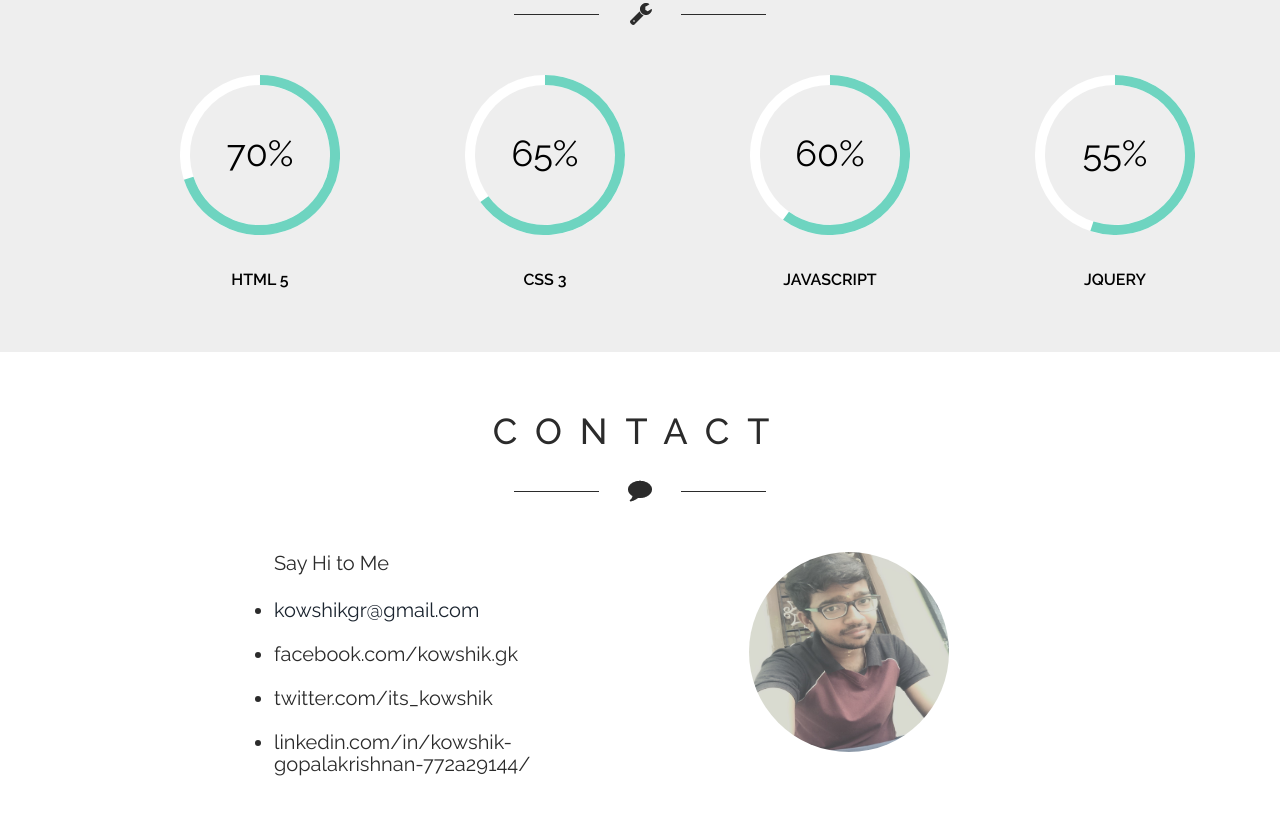
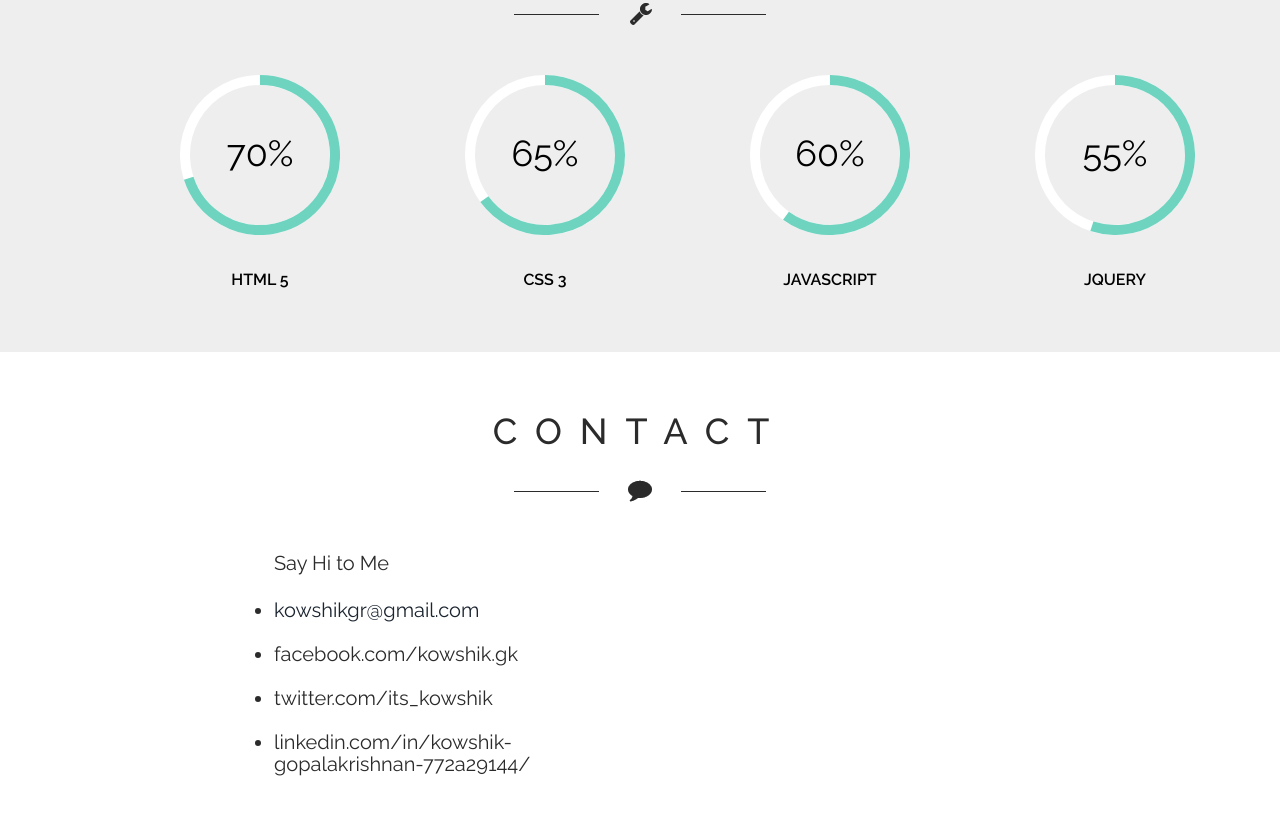
Before and after one commit to kowshikgr/kowshikgr.github.io, a plain HTML site: page index.html in a window 1280 px wide. Shown: the part 3746-4568 px from the top of the page. Drawn offline with Linux system fonts and the light colour scheme.

Commit message:
Update index.html

```diff
--- a/index.html
+++ b/index.html
@@ -263,9 +263,9 @@ border-radius: 50%;
 					<li>linkedin.com/in/kowshik-gopalakrishnan-772a29144/</li><br>
 				</ul></h3>
 		</div>
-		<div class="col-md-4 col-md-offset-1 contact-grids contact2" id="photo">
+		<!--<div class="col-md-4 col-md-offset-1 contact-grids contact2" id="photo">
 			<img src="images/3.jpg" style="width:200px;height:200px;border-radius:50%">
-		</div>
+		</div>-->
 	</div>
 </div>
 </body>
```
